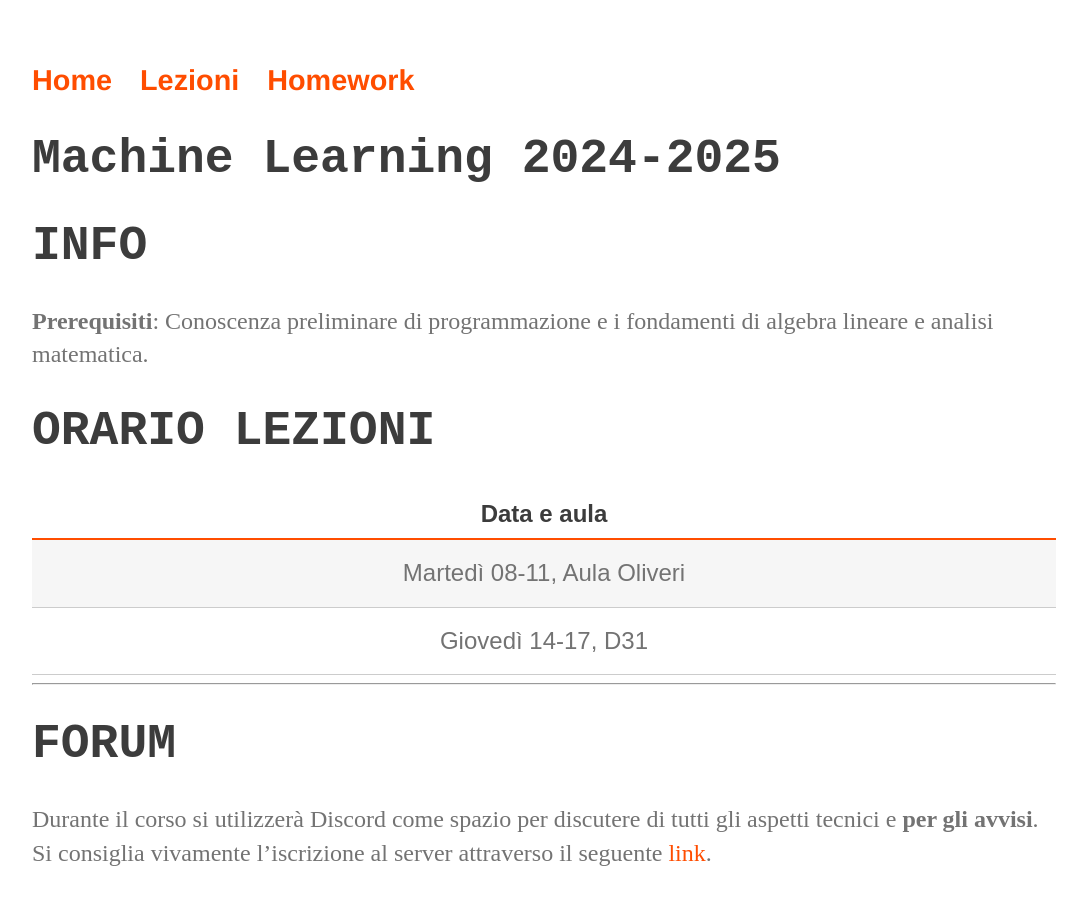
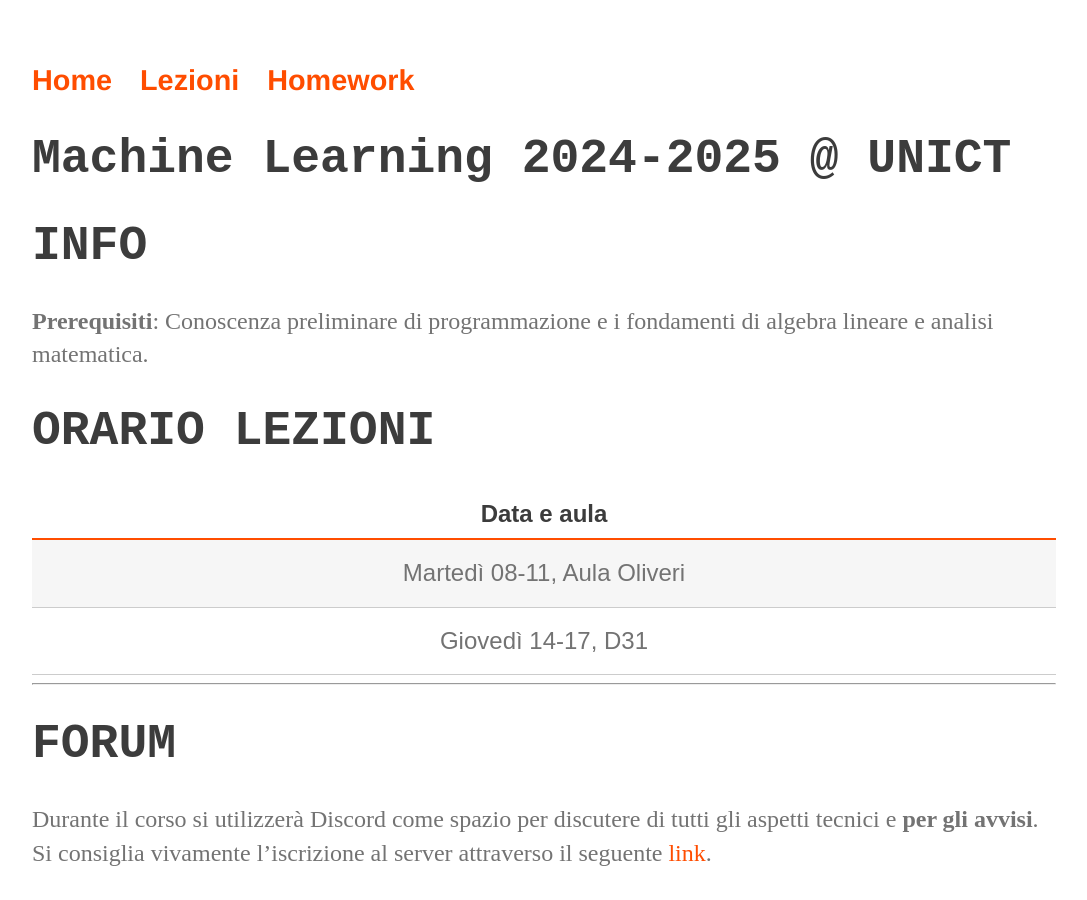
Before and after one commit to perceivelab/ml-mz-2025, a Jekyll site: the page built from index.md, in a window 1280 px wide and 900 px high. Shown: the whole window, without its empty margins (96-1183 px from the left). Built offline with Jekyll 4.4.1, drawn with Linux system fonts in a browser that asks for light colours; our own code applies the rules of GitHub Pages for plain Markdown files.

Commit message:
Update default.html

```diff
--- a/_layouts/default.html
+++ b/_layouts/default.html
@@ -10,7 +10,7 @@
   <body>
     <header>
       {% include navbar.html %}
-      <h1>Machine Learning 2024-2025</h1>
+      <h1>Machine Learning 2024-2025 @ UNICT </h1>
     </header>
 
 
```
